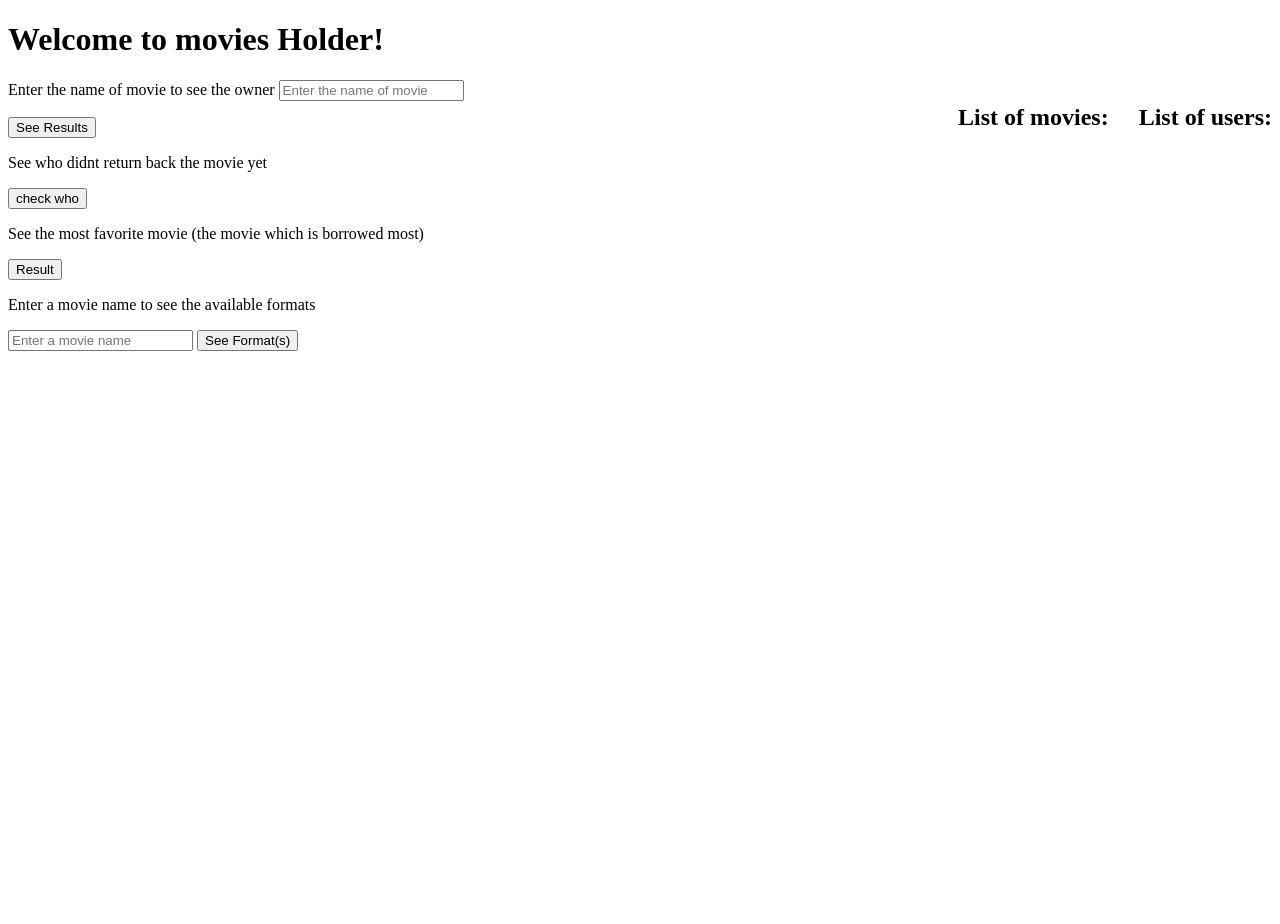
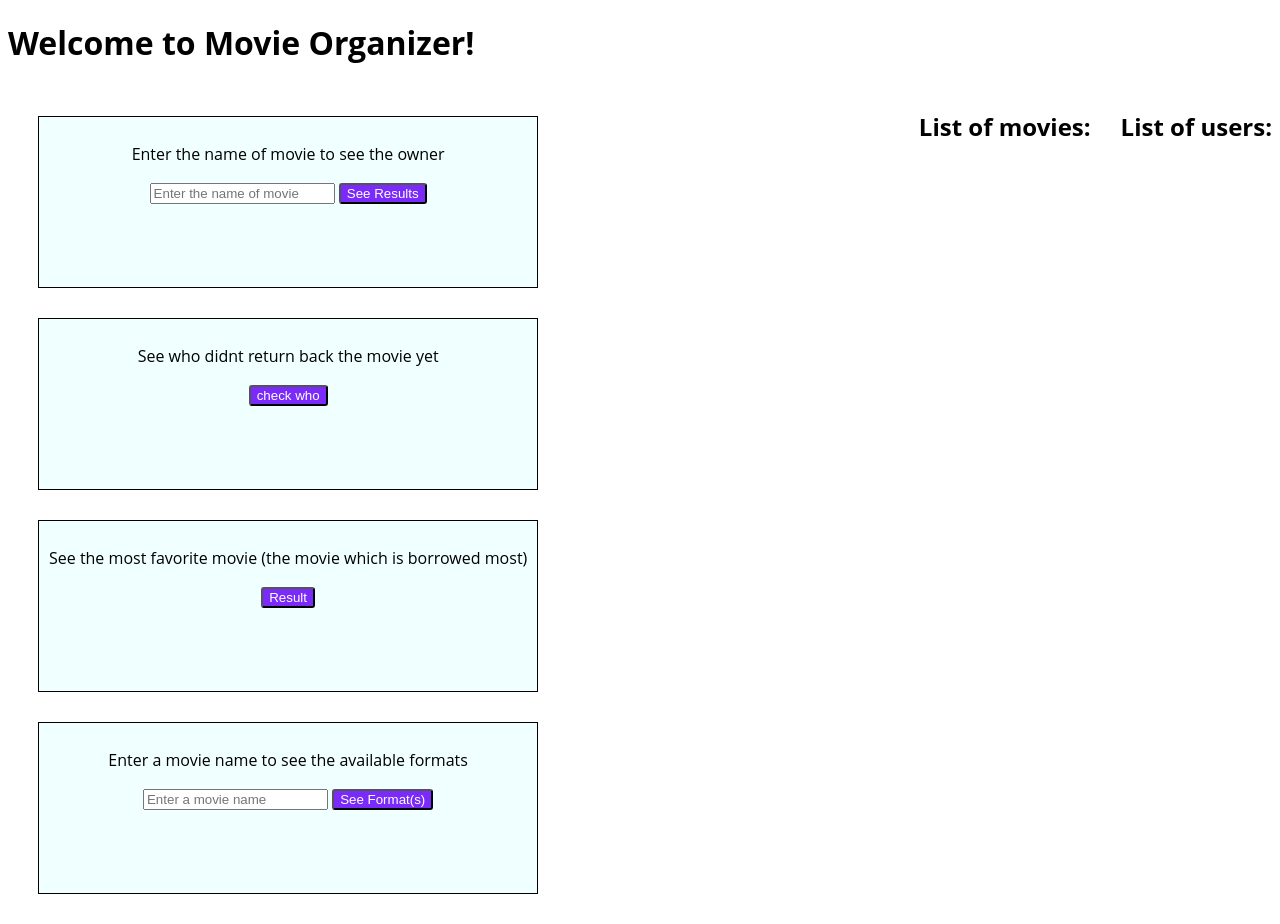
Before and after one commit to sas4n/assign_3, a plain HTML site: page client/index.html in a window 1280 px wide. Before the commit the page ends 800 px from the top, so only its background shows below. Drawn offline with Linux system fonts and the light colour scheme.

Commit message:
some basic CSS added and some minor refactoring

```diff
--- a/client/index.css
+++ b/client/index.css
@@ -1,3 +1,21 @@
+body {
+    font-family: 'Open Sans', sans-serif;
+}
+
+button {
+    background-color: rgb(122, 43, 250);
+    border-radius: 3px;
+    color: white;
+}
+.container {
+    margin: 30px;
+    border: 1px solid;
+    text-align: center;
+    padding: 10px;
+    min-height : 150px;
+    background-color: azure;
+}
+
 .left-container {
     float: left;
 }
--- a/client/index.html
+++ b/client/index.html
@@ -8,27 +8,27 @@
     <title>Starter Snowpack App</title>
   </head>
   <body>
-    <h1>Welcome to movies Holder!</h1>
+    <h1>Welcome to Movie Organizer!</h1>
     <div class="left-container">
-      <div>
-        <label for="movie-name-input">Enter the name of movie to see the owner</label>
+      <div class="container">
+        <p>Enter the name of movie to see the owner</p>
         <input type="text" name="movie-name-input" id="movie-name-input" placeholder="Enter the name of movie">
+        <button type="button" id="result-btn" class="result-btn">See Results</button>
         <p id="owner"></p>
-      <button type="button" id="result-btn" class="result-btn">See Results</button>
       </div>
-      <div class="something">
+      <div class="container">
           <p>See who didnt return back the movie yet</p>
           <button type="button" id="result1-btn">check who</button>
           <div id="not-returned-movies">
 
           </div>
       </div>
-      <div id="favorite-movie-div">
+      <div id="favorite-movie-div" class="container">
           <p>See the most favorite movie (the movie which is borrowed most)</p>
           <button type="button" id="favorite-movie-btn">Result</button>
 
       </div>
-      <div id="available-format-div">
+      <div id="available-format-div" class="container">
           <p>Enter a movie name to see the available formats</p>
           <input type="text" id="movie-name-input2" placeholder="Enter a movie name">
           <button type="button" id="available-format-btn">See Format(s)</button>
--- a/client/index.js
+++ b/client/index.js
@@ -45,7 +45,6 @@ showavailableFormatsButton.addEventListener('click', () => {
     const resultHaveValues = document.querySelectorAll('.available-format-result')
     if(resultHaveValues.length > 0 || resultHaveValues.length !== undefined) {
         for(let i = 0; i < resultHaveValues.length;i++){
-            console.log('here')
             resultHaveValues[i].textContent = ''
         }
 
@@ -86,8 +85,16 @@ const showMovieOwnerName = (owner) => {
 
 const showPersonDidNotReturenedMovieAndMovieName = (data) => {
     const notReturnedMovieDiv = document.querySelector('#not-returned-movies')
+    const resultHasValue = document.querySelectorAll('.not-returned-movies')
+    if(resultHasValue.length > 0 || resultHasValue !== undefined) {
+        for (let i = 0; i < resultHasValue.length; i++) {
+            resultHasValue[i].textContent = ''
+        }
+    }
+
     data.forEach((element) => {
         const par = document.createElement('p')
+        par.classList.add('not-returned-movies')
         par.textContent = `"${element.first_name} ${element.last_name}" did not return movie "${element.name}"`
         notReturnedMovieDiv.appendChild(par)
     })
```
Lines whose indentation alone changed are shown as unchanged.
